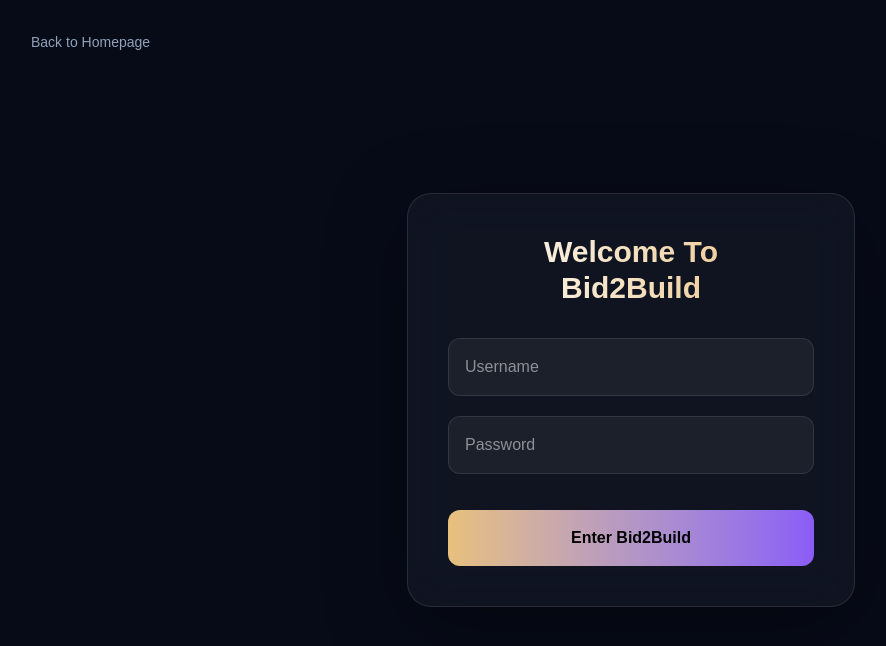
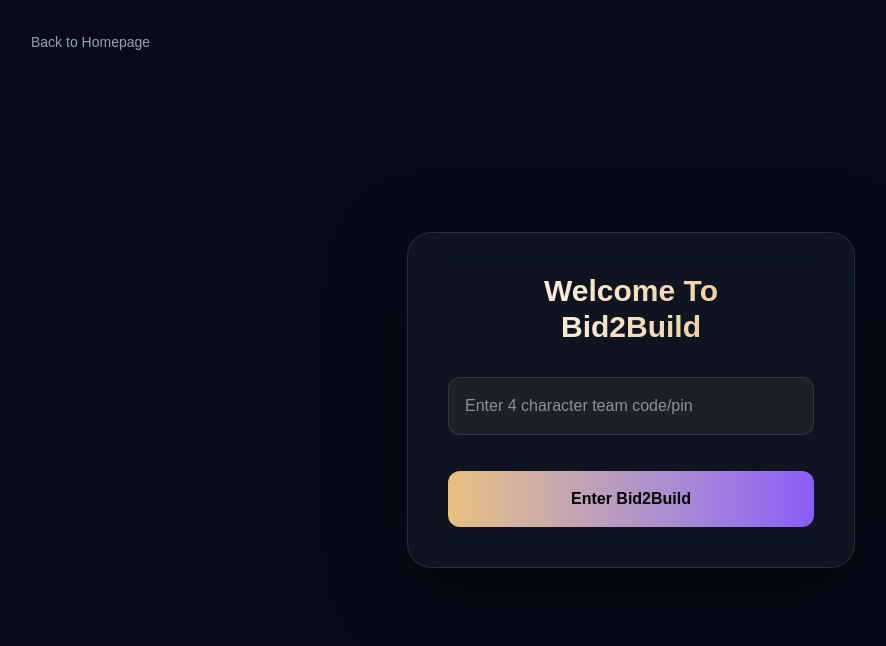
Before and after one commit to TAS-Tech26/Bid2Build, a Next.js app in the folder frontend/: page /login in a window 1280 px wide. Shown: the top 646 px of the page, without its empty margins (9-895 px from the left). Built offline with nearby package versions, Linux system fonts and the light colour scheme.

Commit message:
Add files via upload

```diff
--- a/frontend/app/login/page.tsx
+++ b/frontend/app/login/page.tsx
@@ -6,24 +6,22 @@ import { useRouter } from "next/navigation";
 import Link from "next/link";
 
 export default function LoginPage() {
-  const [username, setusername] = useState("");
-  const [password, setPassword] = useState("");
+  const [team_code, setteamcode] = useState("");
   const [error, setError] = useState("");
-
   const router = useRouter();
 
   const handleLogin = async () => {
-    if (!username.trim() || !password.trim()) {
-      setError("Please enter both username and password.");
+    if (!team_code.trim()) {
+      setError("Please enter team code/pin");
       return;
     }
 
     setError("");
 
     try{
-      const response=await api.post("login/",{
-        username:username,
-        password:password,
+      localStorage.clear();
+      const response=await api.post("api/login/",{
+        team_code:team_code
       });
 
       console.log(
@@ -31,9 +29,17 @@ export default function LoginPage() {
       response.data
     );
 
-      localStorage.setItem('token', response.data.token); //To be commented later during deployment
+      localStorage.setItem(
+      "access",
+      response.data.access
+      );
+
+      localStorage.setItem(
+          "refresh",
+          response.data.refresh
+      );
+
       localStorage.setItem('team', JSON.stringify(response.data.team));
-
       router.push("/stu_dashboard");
     }
     catch (error: any) {
@@ -55,7 +61,7 @@ export default function LoginPage() {
           if (error.response.status === 401) {
 
               setError(
-                  "Invalid username or password."
+                  "Invalid team code/pin"
               );
 
           } else {
@@ -206,9 +212,9 @@ export default function LoginPage() {
 
           <input
             type="text"
-            placeholder="Username"
-            value={username}
-            onChange={(e)=>setusername(e.target.value)}
+            placeholder="Enter 4 character team code/pin"
+            value={team_code}
+            onChange={(e)=>setteamcode(e.target.value)}
             className="
             w-full
             p-4
@@ -230,7 +236,7 @@ export default function LoginPage() {
 
 
 
-          <input
+         {/* <input
             type="password"
             placeholder="Password"
             value={password}
@@ -252,7 +258,7 @@ export default function LoginPage() {
 
             focus:border-[#E8C07D]/60
             "
-          />
+          />*/}
 
 
 
```
